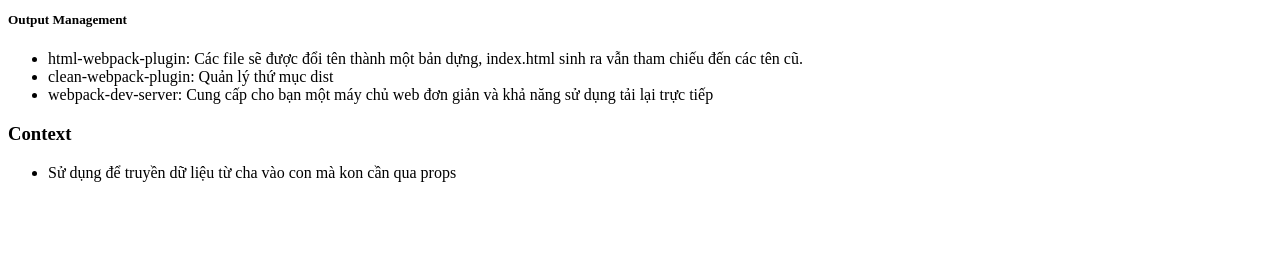
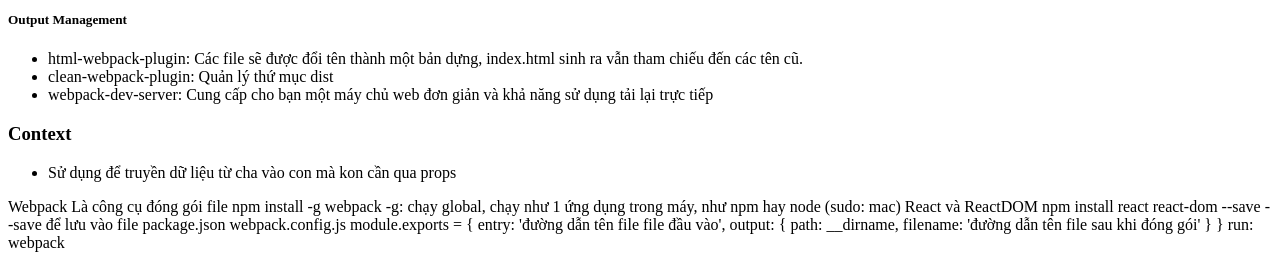
Before and after one commit to quannn82/reactjs, a PHP site: page /guide.php in a window 1280 px wide. Shown: the part 804-1064 px from the top of the page. Before the commit the page ends 986 px from the top, so only its background shows below. Run offline with PHP 8.4, Linux system fonts and the light colour scheme.

Commit message:
Upd Exam 2

```diff
--- a/guide.php
+++ b/guide.php
@@ -52,5 +52,27 @@
         <ul>
           <li>Sử dụng để truyền dữ liệu từ cha vào con mà kon cần qua props</li>
         </ul>
+
+    <div class="">
+    Webpack
+    Là công cụ đóng gói file
+    npm install -g webpack
+    -g: chạy global, chạy như 1 ứng dụng trong máy, như npm hay node (sudo: mac)
+
+    React và ReactDOM
+    npm install react react-dom --save
+    --save để lưu vào file package.json
+
+    webpack.config.js
+    module.exports = {
+      entry: 'đường dẫn tên file file đầu vào',
+      output: {
+        path: __dirname,
+        filename: 'đường dẫn tên file sau khi đóng gói'
+      }
+    }
+
+    run: webpack
+    </div>
   </body>
 </html>
```
Also changed, not shown: examples/ex-2/index.js (+11 -0 lines), examples/ex-2/public/home.js (+54 -5 lines).
